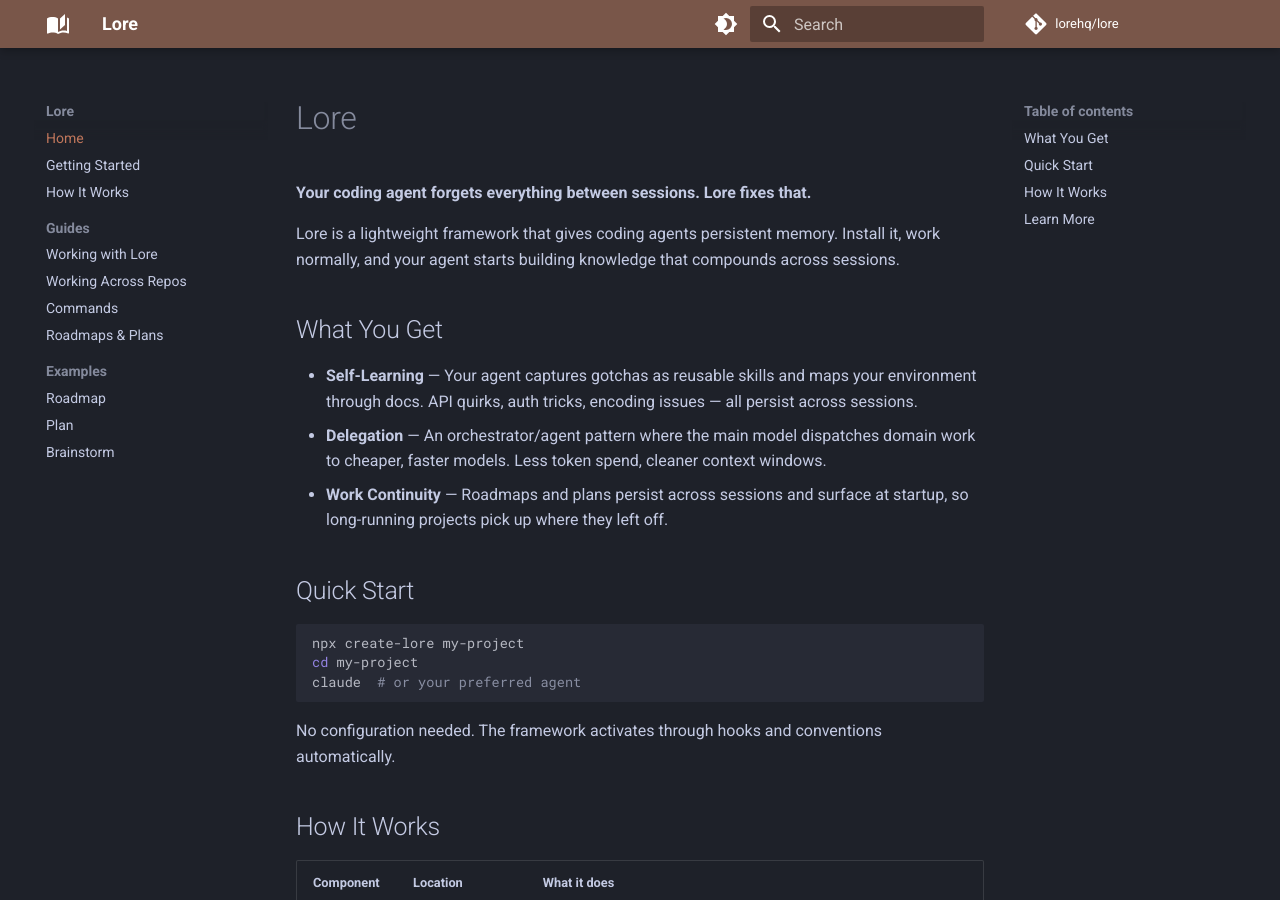
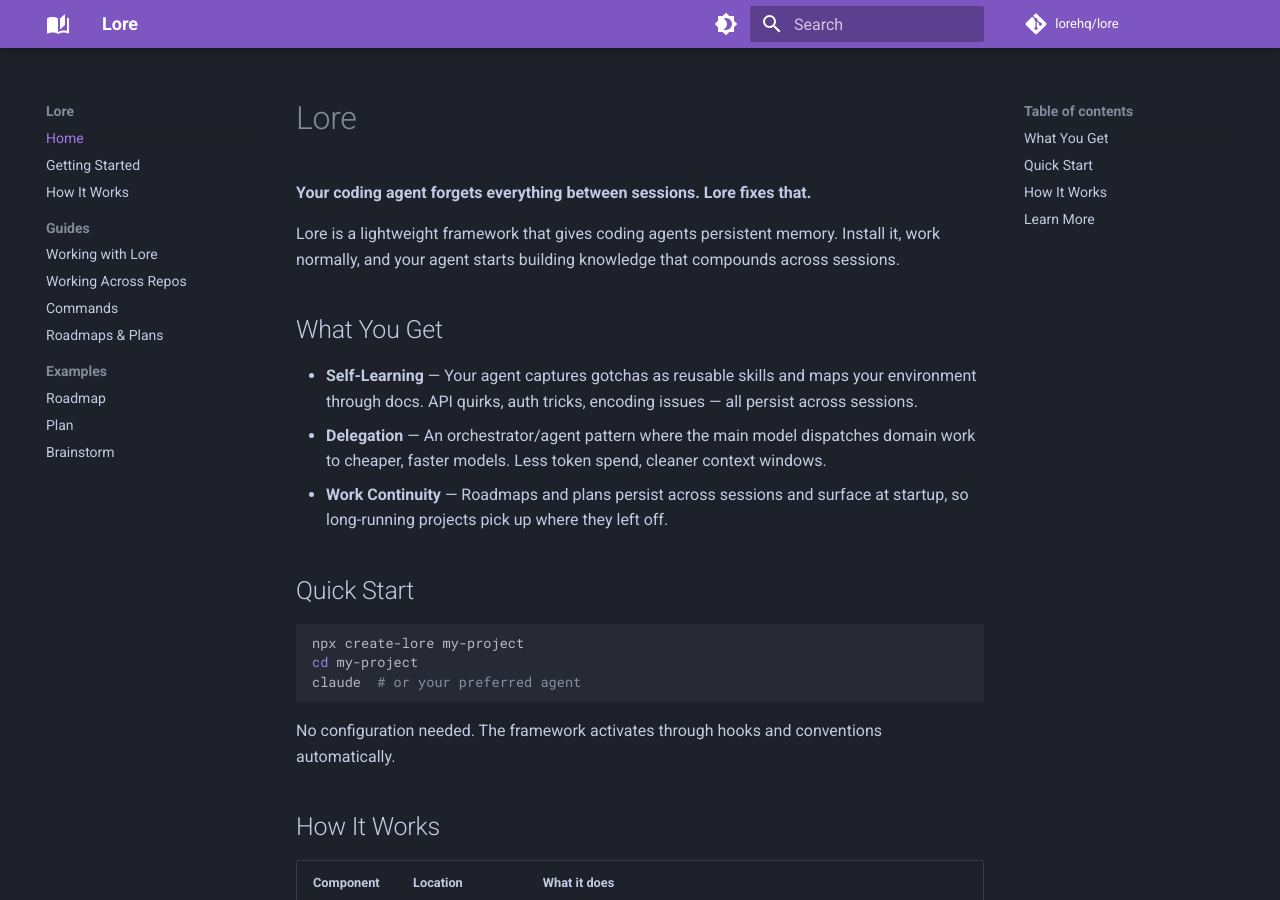
Before and after one commit to lorehq/lore-docs, an MkDocs documentation site: the page built from docs/index.md, in a window 1280 px wide and 900 px high. Built offline with MkDocs 1.6.1 and Material for MkDocs 9.7.7, drawn with Linux system fonts in a browser that asks for light colours; comment, search, counter and statistics services are not loaded.

Commit message:
Switch primary to deep purple — arcane wisdom
Co-Authored-By: Claude Opus 4.6 <noreply@anthropic.com>

```diff
--- a/mkdocs.yml
+++ b/mkdocs.yml
@@ -10,13 +10,13 @@ theme:
     logo: material/book-open-page-variant
   palette:
     - scheme: slate
-      primary: brown
+      primary: deep purple
       accent: amber
       toggle:
         icon: material/brightness-4
         name: Switch to light mode
     - scheme: default
-      primary: brown
+      primary: deep purple
       accent: amber
       toggle:
         icon: material/brightness-7
```
